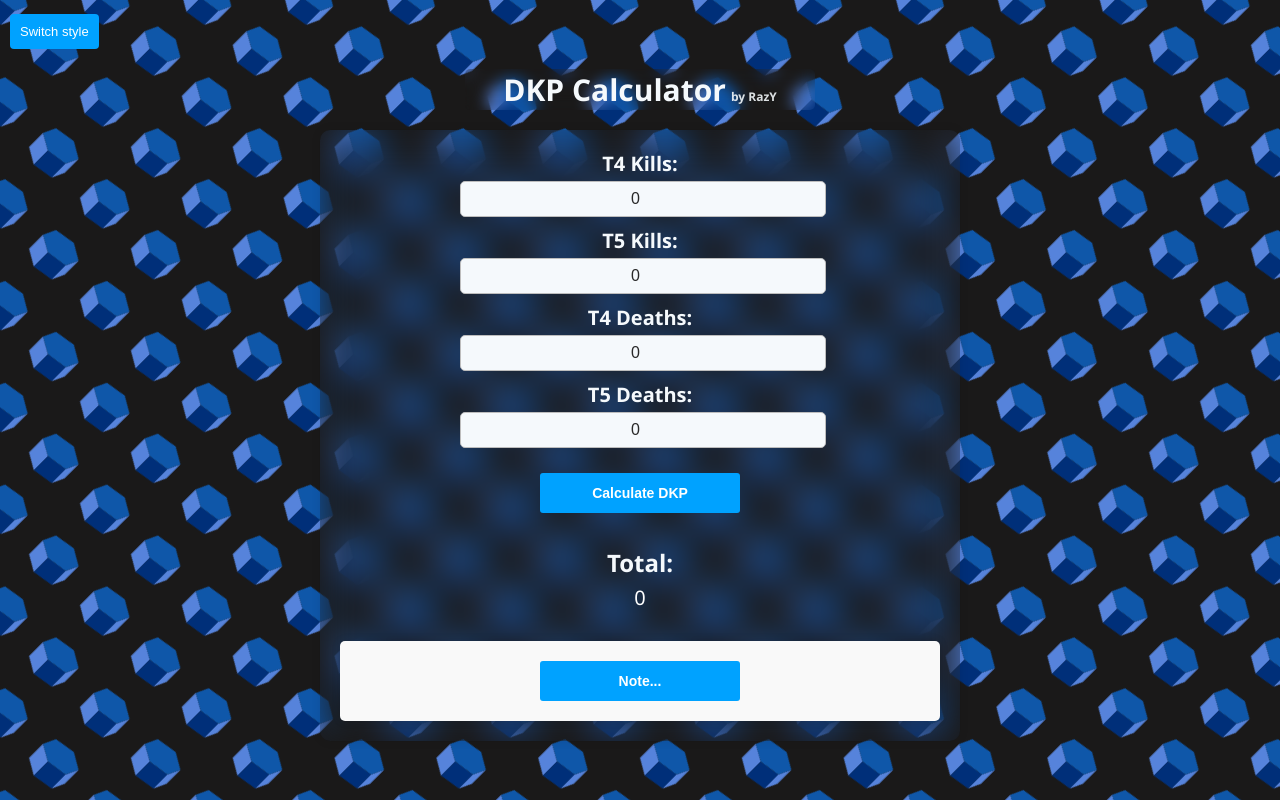
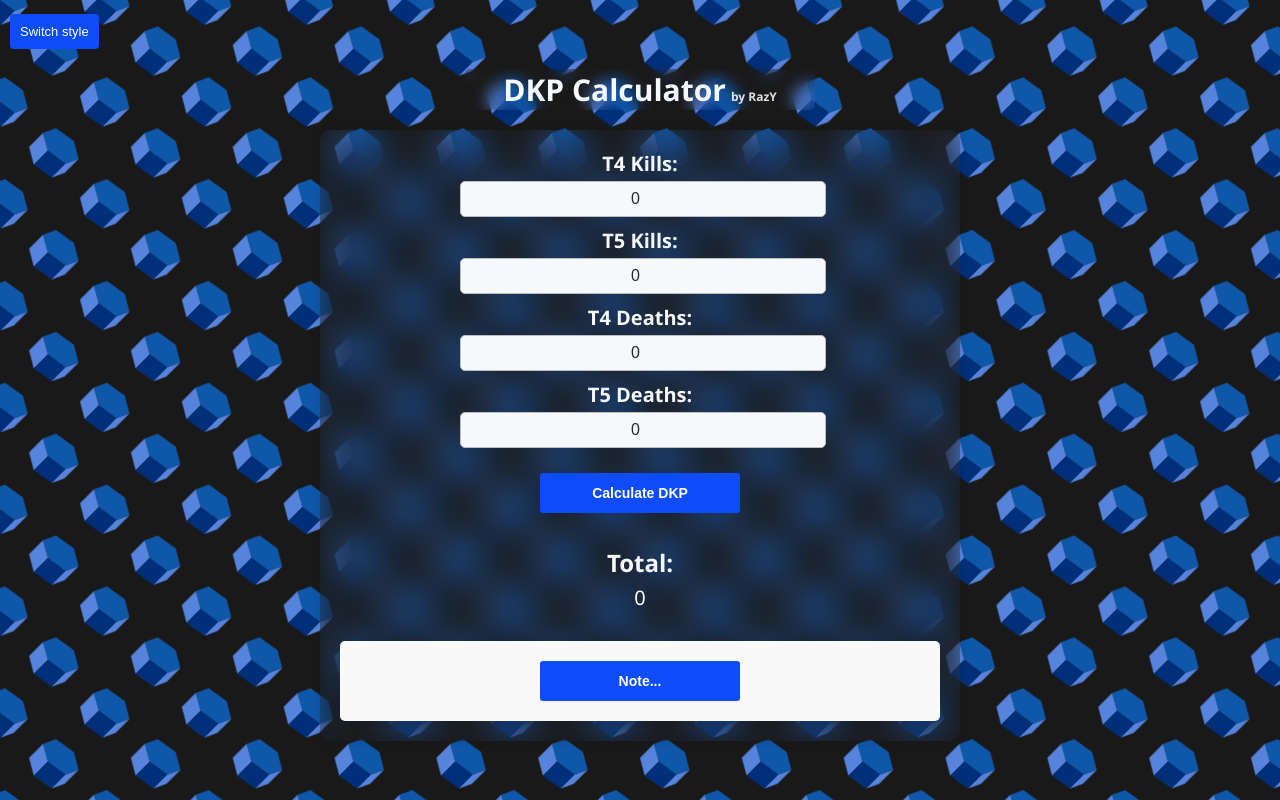
Before and after one commit to RetrilzzY/dkp, a plain HTML site: page index.html in a window 1280 px wide. Drawn offline with Linux system fonts and the light colour scheme.

Commit message:
Update style.css

```diff
--- a/style.css
+++ b/style.css
@@ -72,7 +72,7 @@ h1 {
   margin-top: 15px;
   width: 200px;
   padding: 12px;
-  background-color: #00a2ff;
+  background-color: #0d4cf8;
   color: #fff;
   border: none;
   border-radius: 3px;
@@ -82,7 +82,7 @@ h1 {
 }
 
 .button:hover {
-  background-color: #0086d3;
+  background-color: #174ad6;
 }
 
 .button {
@@ -90,7 +90,7 @@ h1 {
   margin-inline: auto;
   width: 200px;
   padding: 12px;
-  background-color: #00a2ff;
+  background-color: #0d4cf8;
   color: #fff;
   border: none;
   border-radius: 3px;
@@ -100,12 +100,12 @@ h1 {
 }
 
 .button1:hover {
-  background-color: #0086d3;
+  background-color: #174ad6;
 }
 
 .mode {
   padding: 10px;
-  background-color: #00a2ff;
+  background-color: #0d4cf8;
   color: white;
   font-size: 13px;
   border: none;
@@ -114,7 +114,7 @@ h1 {
 }
 
 .mode:hover {
-  background-color: #0086d3;
+  background-color: #174ad6;
 }
 
 .result {
```
